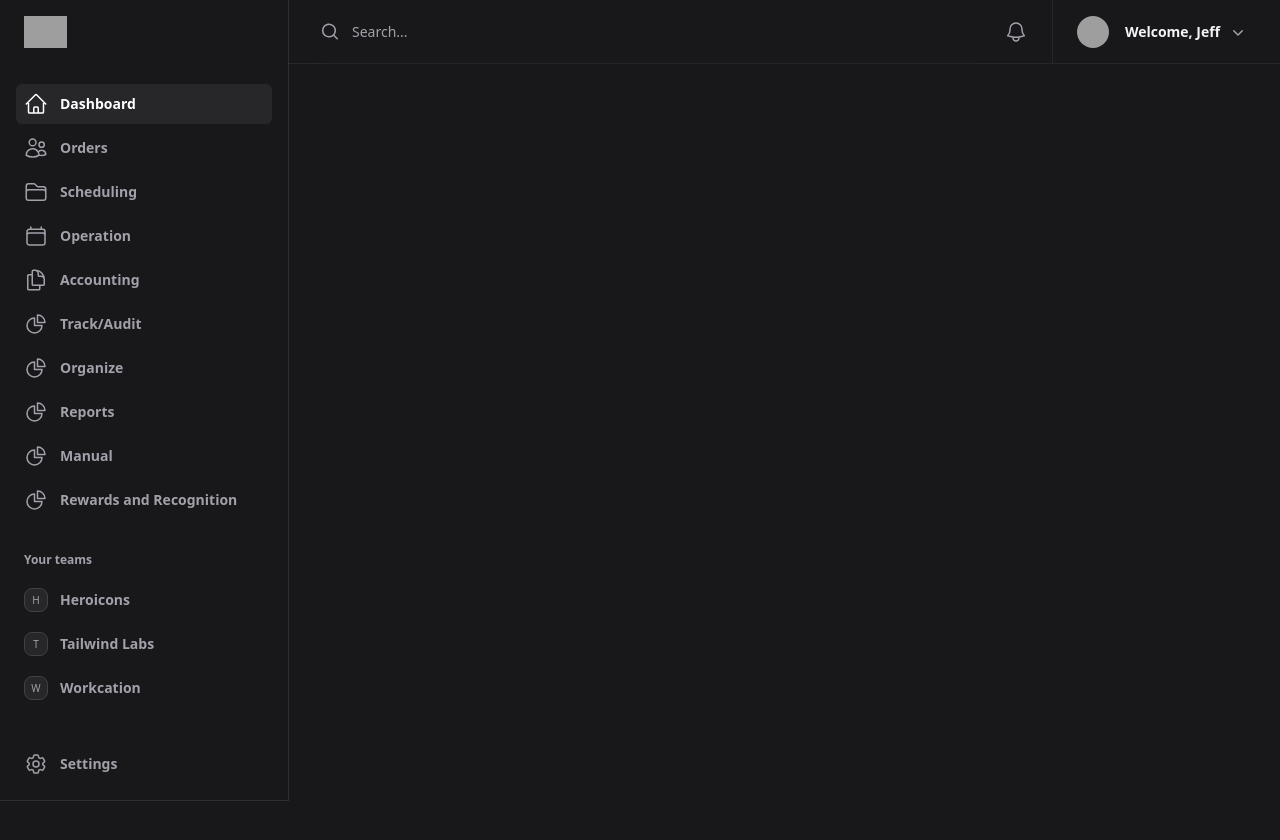
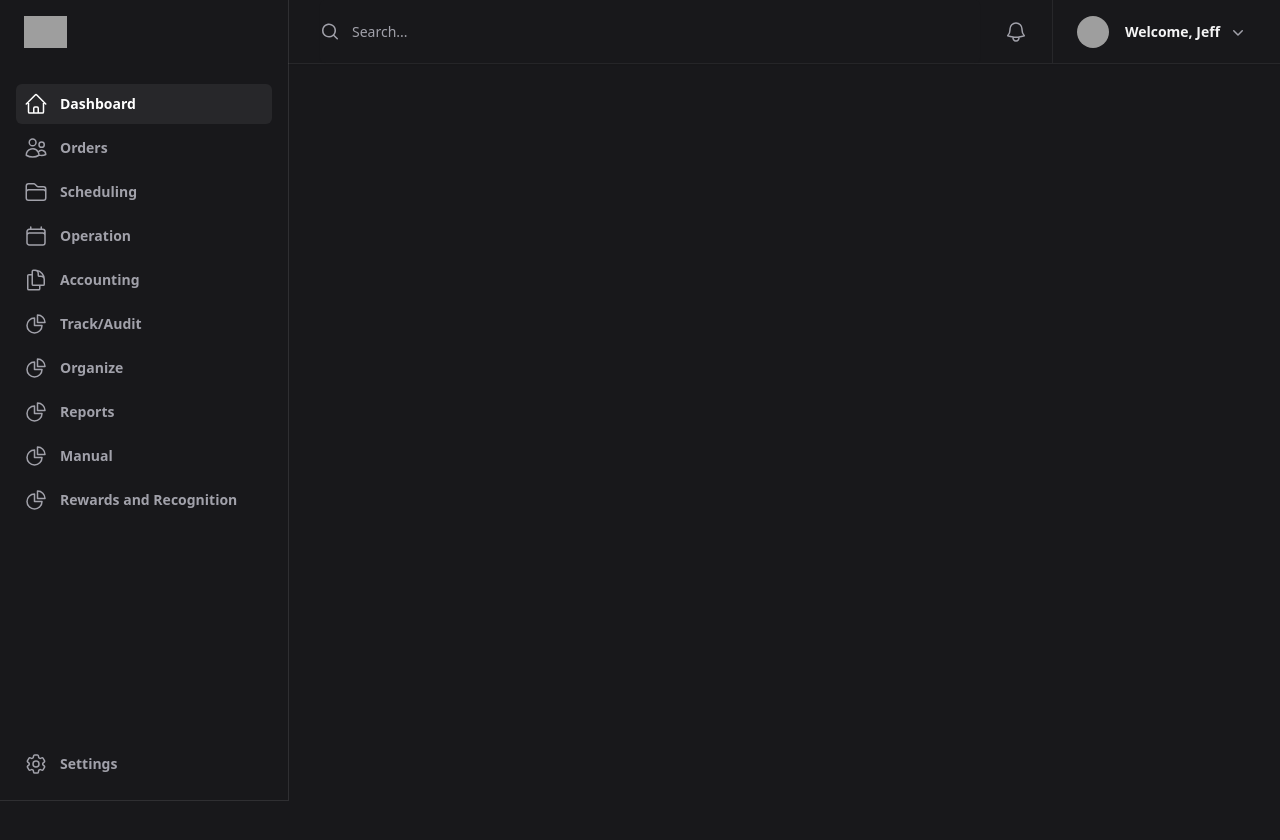
Before and after one commit to belliai/hackathon, a Next.js app: page / in a window 1280 px wide. Shown: the top 840 px of the page. Built offline with nearby package versions, Linux system fonts and the light colour scheme; grey boxes are pictures that could not be loaded.

Commit message:
remove subitems for now

```diff
--- a/app/components/SideBar.tsx
+++ b/app/components/SideBar.tsx
@@ -1,5 +1,6 @@
-import { cn } from "@/lib/utils"
-import Image from "next/image"
+import { cn } from "@/lib/utils";
+import Image from "next/image";
+import Link from "next/link";
 import {
   CalendarIcon,
   ChartPieIcon,
@@ -39,7 +40,7 @@ const navigation = [
 ];
 
 export default function SideBar() {
-    return(
+  return (
     <div className="flex grow flex-col gap-y-5 overflow-y-auto bg-zinc-900 px-6 pb-4 ring-1 ring-white/10">
       <div className="flex h-16 shrink-0 items-center">
         <Image
@@ -75,45 +76,42 @@ export default function SideBar() {
               ))}
             </ul>
           </li>
-            <li>
+          {/* <li>
             <div className="text-xs font-semibold leading-6 text-zinc-400">
-                Your teams
+              SubItems
             </div>
             <ul role="list" className="-mx-2 mt-2 space-y-1">
-                {subitems.map((team) => (
-                  <li key={team.name}>
-                    <a
-                      href={team.href}
+              {subitems.map((item) => (
+                <li key={item.name}>
+                  <Link
+                    href={item.href}
                     className={cn(
-                        team.current
+                      item.current
                         ? "bg-zinc-800 text-white"
                         : "text-zinc-400 hover:text-white hover:bg-zinc-800",
                       "group flex gap-x-3 rounded-md p-2 text-sm leading-6 font-semibold"
                     )}
                   >
                     <span className="flex h-6 w-6 shrink-0 items-center justify-center rounded-lg border border-zinc-700 bg-zinc-800 text-[0.625rem] font-medium text-zinc-400 group-hover:text-white">
-                        {team.initial}
+                      {item.initial}
                     </span>
-                      <span className="truncate">{team.name}</span>
-                    </a>
+                    <span className="truncate">{item.name}</span>
+                  </Link>
                 </li>
               ))}
             </ul>
-            </li>
+          </li> */}
           <li className="mt-auto">
-              <a
+            <Link
               href="#"
               className="group -mx-2 flex gap-x-3 rounded-md p-2 text-sm font-semibold leading-6 text-zinc-400 hover:bg-zinc-800 hover:text-white"
             >
-                <Cog6ToothIcon
-                  className="h-6 w-6 shrink-0"
-                  aria-hidden="true"
-                />
+              <Cog6ToothIcon className="h-6 w-6 shrink-0" aria-hidden="true" />
               Settings
-              </a>
+            </Link>
           </li>
         </ul>
       </nav>
     </div>
-    )
+  );
 }
```
Also changed, not shown: app/components/UIWrapper.tsx (+1 -6 lines). Lines whose indentation alone changed are shown as unchanged.
